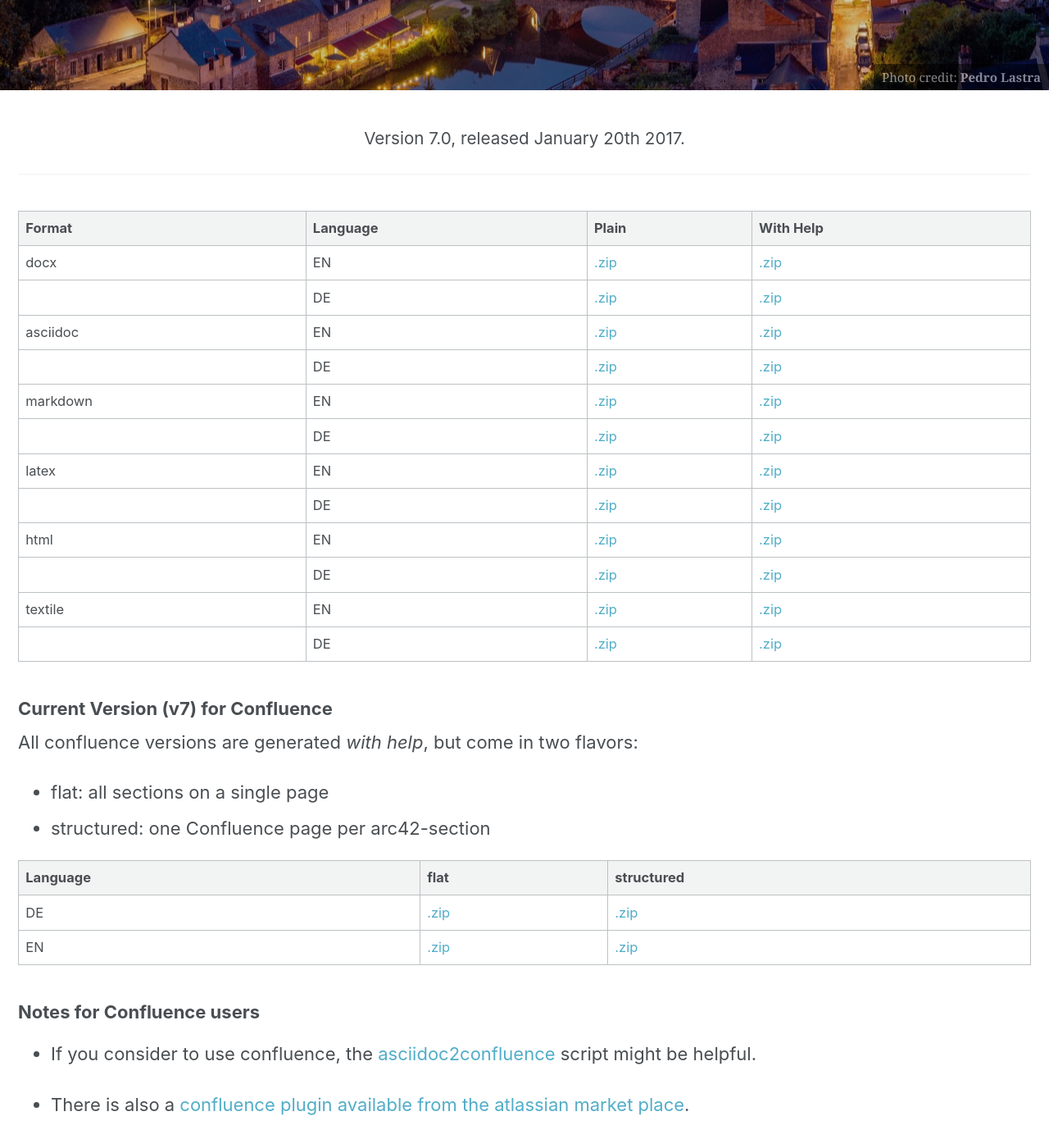
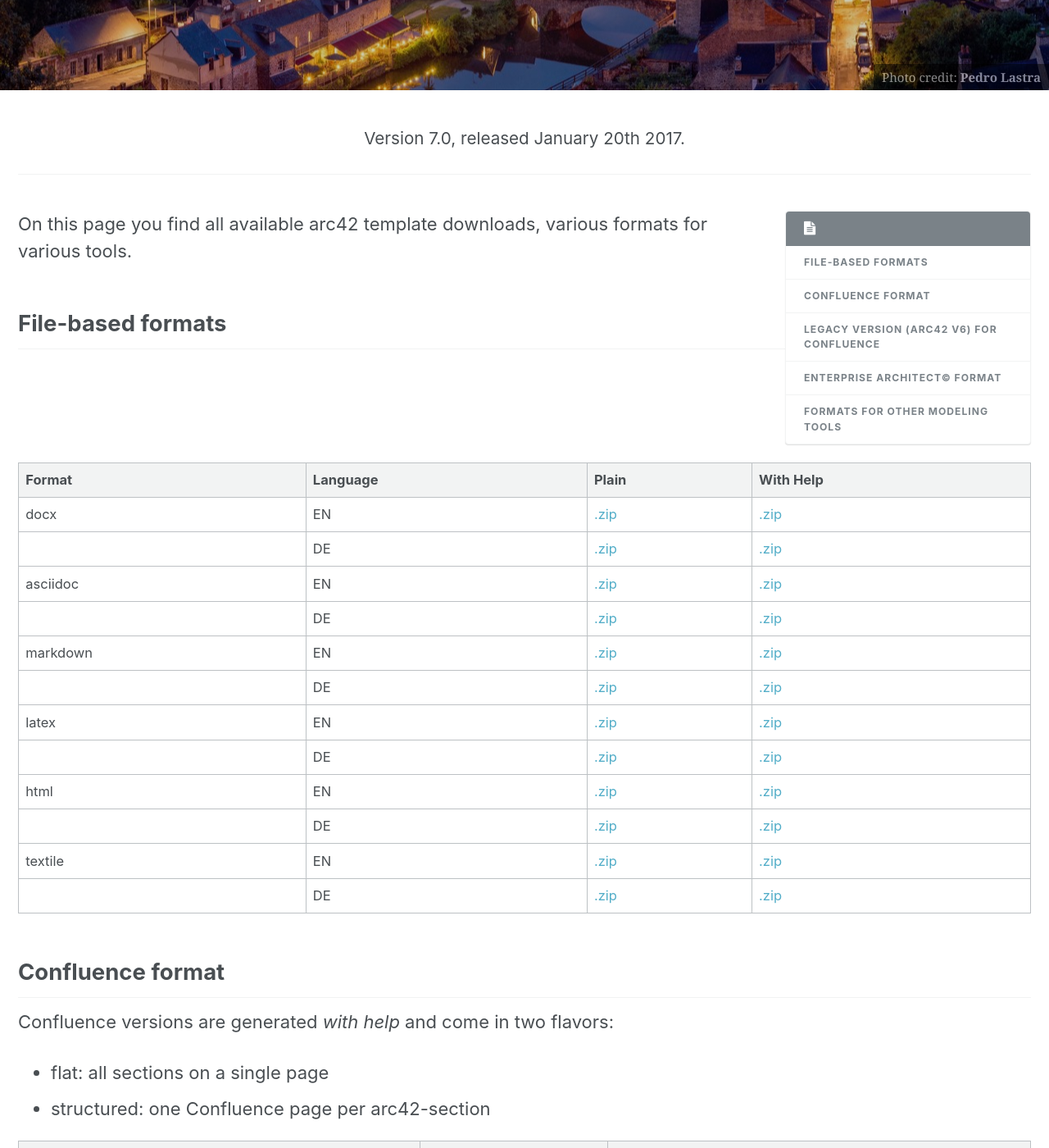
Before and after one commit to arc42/arc42.org-site, a Jekyll site: the page built from _pages/download.md, in a window 1280 px wide and 1400 px high, scrolled down 280 px. Shown: the whole window at 82% size. Built offline with Jekyll 4.4.1, drawn with Linux system fonts in a browser that asks for light colours; some of the changed text lies outside the part shown.

Commit message:
updated download page with toc and EA section

```diff
--- a/_pages/download.md
+++ b/_pages/download.md
@@ -17,24 +17,30 @@
 
 {% include feature_row id="intro" type="center" %}
 
+{% include toc %}
+
+On this page you find all available arc42 template downloads,
+various formats for various tools.
+
 {% assign PREFIX = "https://github.com/arc42/arc42-template/raw/master/dist/arc42-template-" %}
+
+## File-based formats
 
 {% assign formats = "docx|asciidoc|markdown|latex|html|textile" | split: "|"  %}
 {% assign types = "plain|withhelp" | split: "|"  %}
+
 | Format | Language | Plain | With Help |
 |--------|----------|-------|-----------|
 {% for format in formats %}| {{ format }} | EN | {% for type in types %} [.zip]({{PREFIX}}EN-{{type}}-{{format}}.zip) |{% endfor %}
 |  | DE | {% for type in types %} [.zip]({{PREFIX}}DE-{{type}}-{{format}}.zip) |{% endfor %}
 {% endfor %}
 
-### Current Version (v7) for Confluence
-All confluence versions are generated _with help_, but come in
+## Confluence format
+Confluence versions are generated _with help_ and come in
 two flavors:
-
 
 * flat: all sections on a single page
 * structured: one Confluence page per arc42-section
-
 
 
 | Language | flat | structured |
@@ -42,15 +48,17 @@
 | DE | [.zip]({{PREFIX}}DE-withhelp-confluenceFlat.zip) | [.zip]({{PREFIX}}DE-withhelp-confluenceStructured.zip) |
 | EN | [.zip]({{PREFIX}}EN-withhelp-confluenceFlat.zip) | [.zip]({{PREFIX}}EN-withhelp-confluenceStructured.zip) |
 
+These versions are generated for the latest version of confluence
+(we test with our own [cloud-hosted confluence](https://arc42-template.atlassian.net/)
+  provided by Atlassian.)
 
-### Notes for Confluence users
+**Notes for Confluence users**
 
 * If you consider to use confluence, the [asciidoc2confluence](https://github.com/rdmueller/asciidoc2confluence) script might be helpful.
 
 * There is also a [confluence plugin available from the atlassian market place](https://marketplace.atlassian.com/plugins/com.networkedassets.plugins.space-blueprint/server/overview).
 
-
-### Legacy Version (arc42 v6) for Confluence
+## Legacy Version (arc42 v6) for Confluence
 
 If you still use confluence version 4 or 5, these legacy downloads might help you
 (currently from Dropbox - we're moving this to the Github repo any day now)
@@ -64,3 +72,20 @@
 
 These legacy versions have been provided (thanx!) by arc42 users - and can
 not be supported by us (as we don't have access to these legacy Confluence versions).
+{: .small}
+
+
+## Enterprise Architect&copy; format
+Enterprise Architect;copy; is a commercial UML modeling tool by
+SparxSystems.
+
+The Enterprise-Architect version of arc42 contains the plain
+arc42 structure without help text.
+
+&lt; to be done >
+
+## Formats for other modeling tools
+We currently don't support additional modeling tools - but would love to...
+In case you use arc42 with such a tool, please think about contributing :-)
+
+Please [contact us!](/contact)
```
